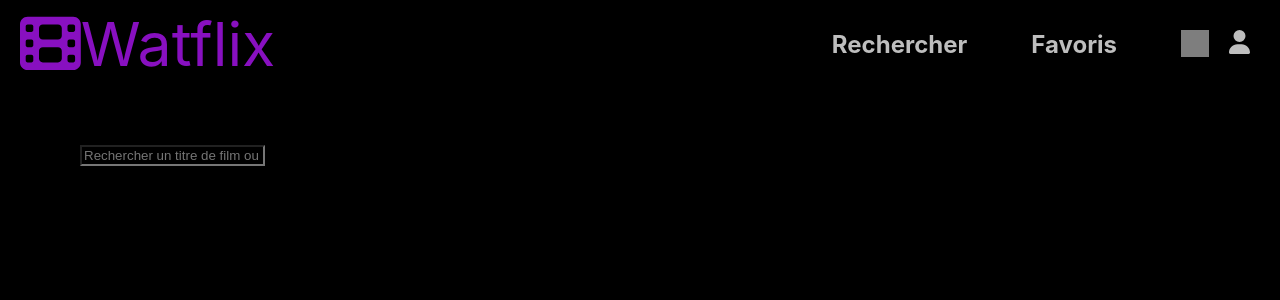
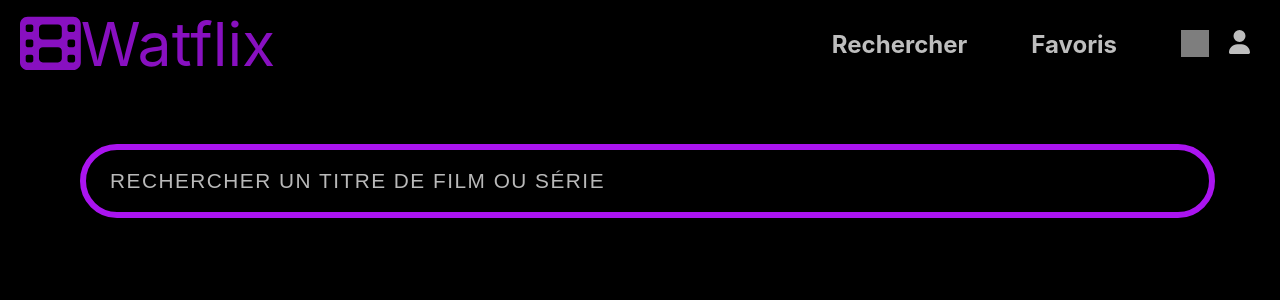
Before and after one commit to MG1222/watflix, a React (Create React App) app: page /search in a window 1280 px wide. Shown: the top 300 px of the page. Built offline with nearby package versions, Linux system fonts and the light colour scheme; grey boxes are pictures that could not be loaded.

Commit message:
erreur classe

```diff
--- a/src/components/Search/search.js
+++ b/src/components/Search/search.js
@@ -30,7 +30,7 @@ function Search(){
         <div className='page'>
             <div className='container'>
                 <input
-                    className='input'
+                    className='search__input'
                     type='text' placeholder='Rechercher un titre de film ou série'
                     onChange={e => setInputValue(encodeURIComponent(e.target.value))}
                 />
```
